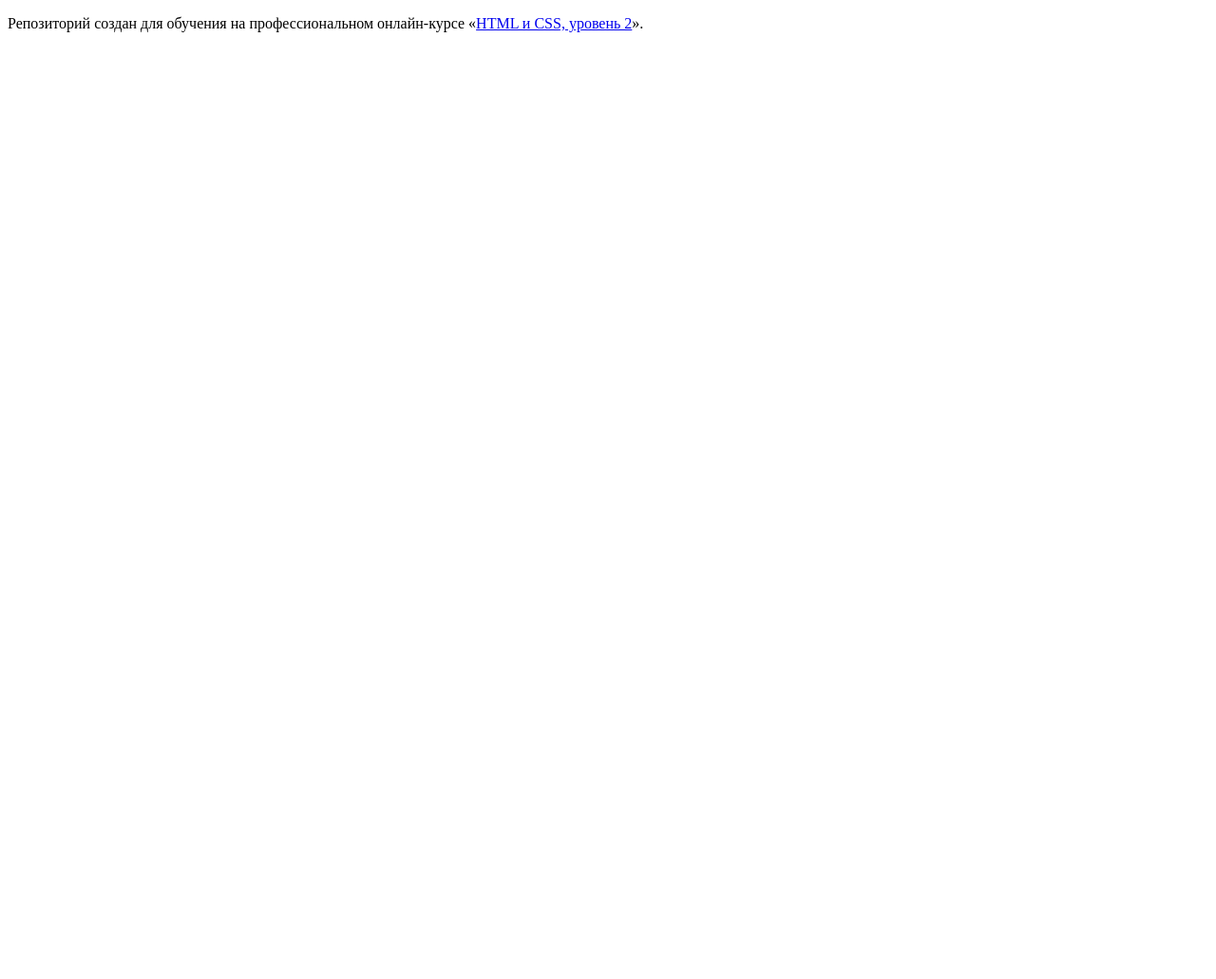
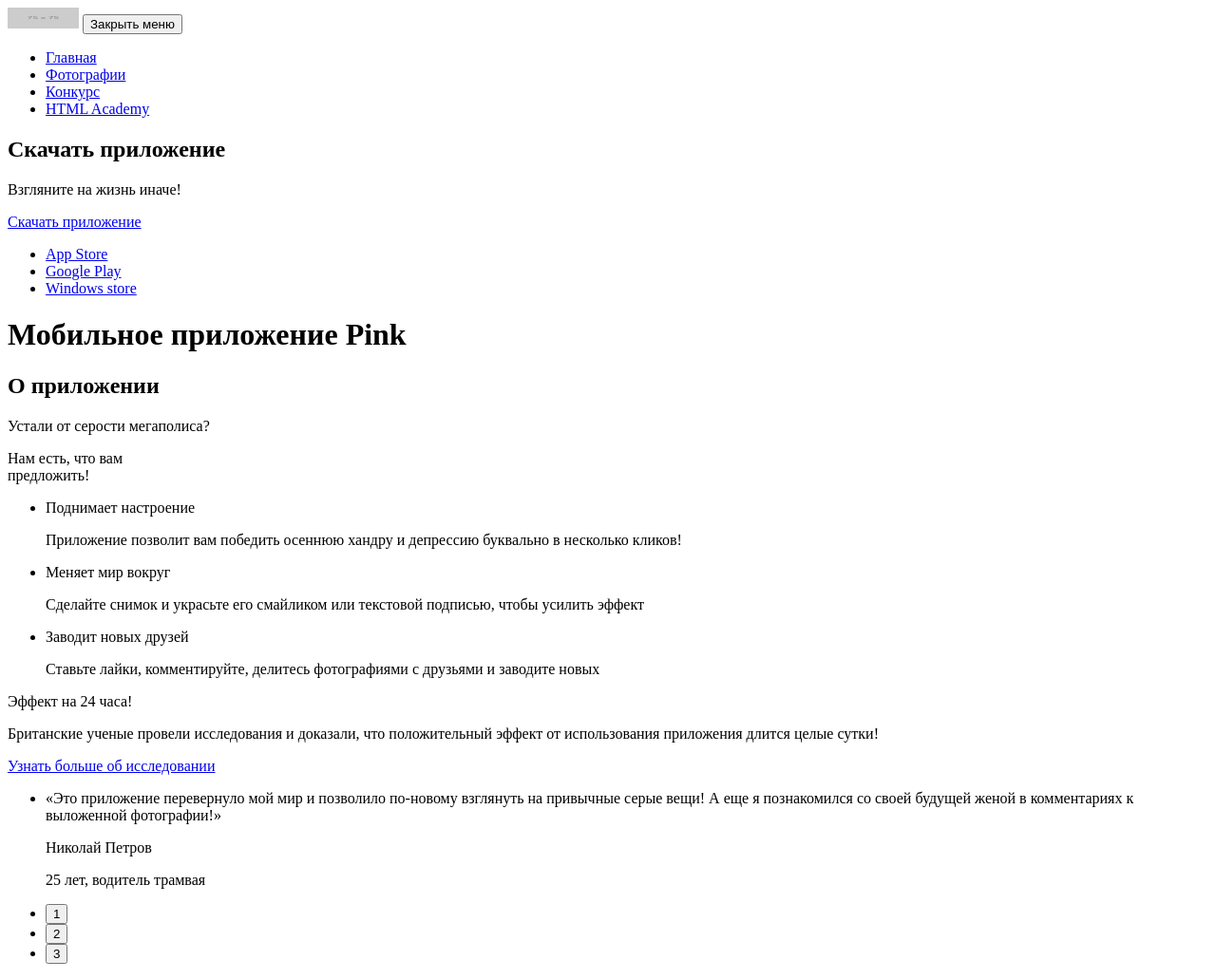
Before and after one commit to mrShaftoe/912019-pink-16, a website: page source/index.html in a window 1280 px wide. Shown: the whole page at 95% size. Before the commit the page ends 800 px from the top, so only its background shows below. Drawn offline with Linux system fonts and the light colour scheme; placeholder pictures from the web are drawn by us.

Commit message:
Начало вёрстки

```diff
--- a/source/index.html
+++ b/source/index.html
@@ -5,8 +5,123 @@
     <title>HTML Academy: Пинк</title>
   </head>
   <body>
+    <header class="page-header">
+      <nav class="main-nav">
+        <a class="main-nav-logo">
+          <picture>
+            <img src="http://placehold.it/75х22" alt="Логотип Pink" width="75" height="22">
+          </picture>
+        </a>
+        <button class="main-nav__toggle">Закрыть меню</button>
+        <ul class="man-nav__menu menu">
+          <li class="menu__item">
+            <a href="index.html" class="menu__link">Главная</a>
+          </li>
+          <li class="menu__item">
+            <a href="photos.html" class="menu__link">Фотографии</a>
+          </li>
+          <li class="menu__item">
+            <a href="konkurs.html" class="menu__link">Конкурс</a>
+          </li>
+          <li class="menu__item">
+            <a href="https://up.htmlacademy.ru/adaptive/16" class="menu__link">HTML Academy</a>
+          </li>
+        </ul>
+      </nav>
 
-    <p>Репозиторий создан для обучения на профессиональном онлайн‑курсе «<a href="https://htmlacademy.ru/intensive/adaptive">HTML и CSS, уровень 2</a>».</p>
+      <section class="download">
+        <h2 class="visually-hidden">Скачать приложение</h2>
+        <p class="download__slogan">Взгляните на жизнь иначе!</p>
+        <a href="https://appstore.com" class="download__button">Скачать приложение</a>
+        <ul class="download__markets">
+          <li>
+            <a href="https://appstore.com" class="download__market">App Store</a>
+          </li>
+          <li>
+            <a href="https://play.google.com" class="download__market">Google Play</a>
+          </li>
+          <li>
+            <a href="https://microsoft.com/store" class="download__market">Windows store</a>
+          </li>
+        </ul>
+      </section>
+    </header>
+
+    <main class="page-main">
+      <h1 class="visually-hidden">Мобильное приложение Pink</h1>
+
+      <section class="about">
+        <h2 class="visually-hidden">О приложении</h2>
+        <header class="about__header">
+          <p class="about__lead">Устали от серости мегаполиса?</p>
+          <p class="about__lead">Нам есть, что вам<br>предложить!</p>
+        </header>
+
+        <ul class="about__features">
+          <li class="about__feature feature">
+            <p class="about__title feature__title">Поднимает настроение</p>
+            <p class="about__text feature__text">Приложение позволит вам победить осеннюю хандру и депрессию буквально в несколько кликов!</p>
+          </li>
+          <li class="about__feature feature">
+            <p class="about__title feature__title">Меняет мир вокруг</p>
+            <p class="feature__text">Сделайте снимок и украсьте его смайликом или текстовой подписью, чтобы
+                усилить эффект</p>
+          </li>
+          <li class="about__feature feature">
+            <p class="about__title feature__title">Заводит новых друзей</p>
+            <p class="feature__text">Ставьте лайки, комментируйте, делитесь фотографиями с друзьями и заводите новых</p>
+          </li>
+        </ul>
+
+        <div class="about__research">
+          <p class="about__title">Эффект на 24 часа!</p>
+          <p class="about__text">
+              Британские ученые провели исследования
+              и доказали, что положительный эффект
+              от использования приложения длится
+              целые сутки!</p>
+          <a href="research.html" class="about__link">Узнать больше об исследовании</a>
+        </div>
+      </section>
+
+      <section class="reviews">
+        <ul class="reviews__list">
+          <li class="review reviews__item">
+            <p class="review__text">«Это приложение перевернуло мой мир и позволило по-новому взглянуть на привычные серые вещи! А еще я познакомился со своей будущей женой в комментариях к выложенной фотографии!»</p>
+            <div class="review__author">
+              <p class="review__author-name">Николай Петров</p>
+              <p class="review__author-info">25 лет, водитель трамвая</p>
+            </div>
+          </li>
+        </ul>
+        <ul class="reviews__pagination">
+          <li>
+            <button class="reviews__button reviews__button--active">
+              <span class="visually-hidden">1</span>
+            </button>
+          </li>
+          <li>
+            <button class="reviews__button">
+              <span class="visually-hidden">2</span>
+            </button>
+          </li>
+          <li>
+            <button class="reviews__button">
+              <span class="visually-hidden">3</span>
+            </button>
+          </li>
+        </ul>
+      </section>
+
+      <section class="tariffs">
+
+      </section>
+    </main>
+
+    <footer class="page-footer">
+
+    </footer>
+
 
   </body>
 </html>
```
Also changed, not shown: gulpfile.js (added, +36 -0 lines), package.json (+32 -3 lines), 2 other files.
